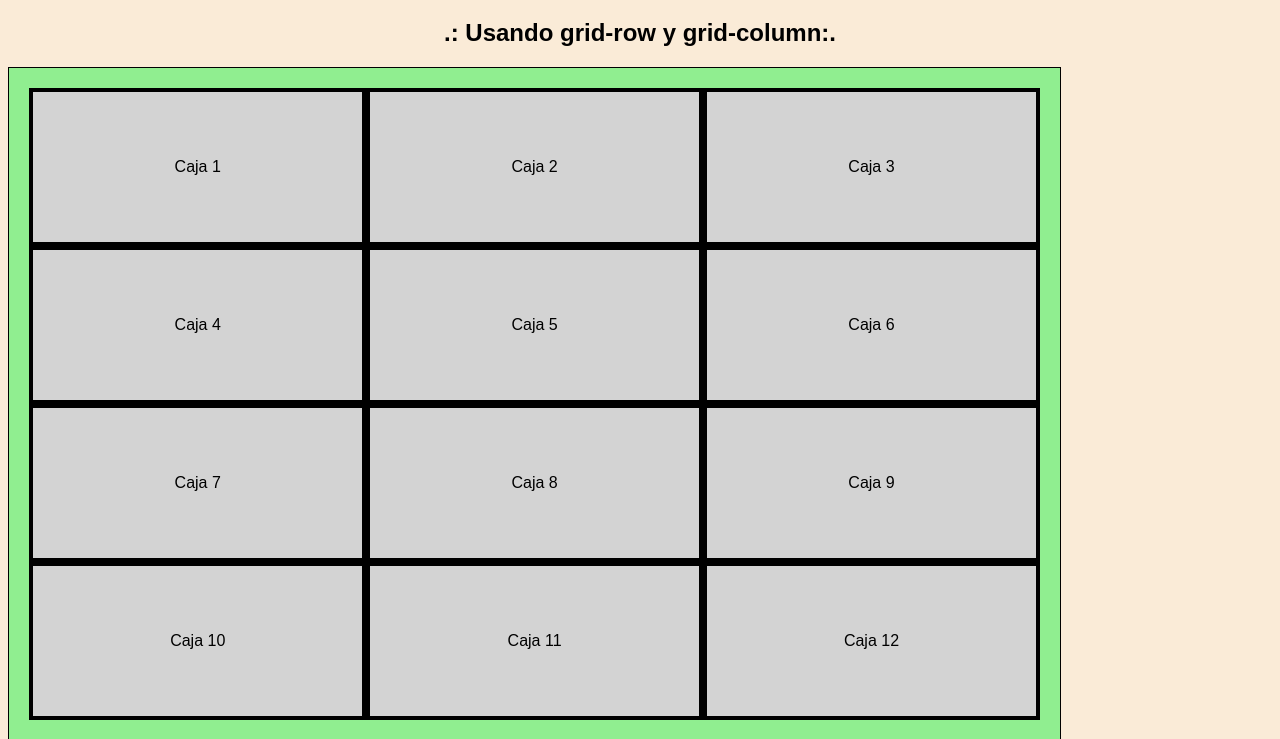
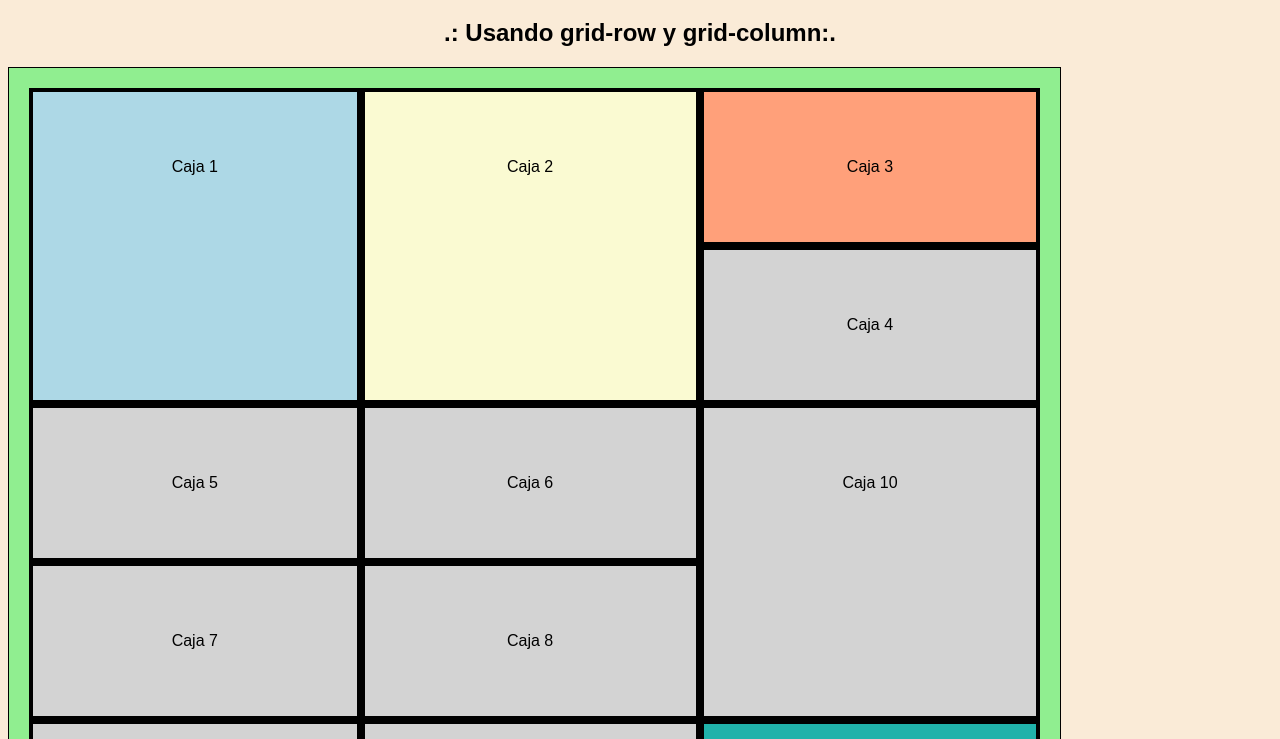
Before and after one commit to IvanT004/LM2324, a plain HTML site: page Tema 2/grid.html/ej2.html in a window 1280 px wide. Shown: the part 61-800 px from the top of the page. Drawn offline with Linux system fonts and the light colour scheme.

Commit message:
ejercicio2 grid

```diff
--- a/Tema 2/css/grid.css/rows.css
+++ b/Tema 2/css/grid.css/rows.css
@@ -28,4 +28,8 @@ body{
 
 }
 
-  .item1{grid-row: 1 / span 2;}.item2{grid-row: 1 / span 2;}.item10{grid-row: 3 / span 4;}
+  .item1{grid-row: 1 / span 2; background-color: lightblue;}
+  .item2{grid-row: 1 / span 2; background-color: lightgoldenrodyellow;}
+  .item3{background-color: lightsalmon;}
+  .item10{grid-row: 3 / span 2; grid-column: 3;}
+  .item12{background-color: lightseagreen;}
--- a/Tema 2/grid.html/ej2.html
+++ b/Tema 2/grid.html/ej2.html
@@ -13,18 +13,18 @@
 
     <div class="grid_container">
 
-        <div class="grid_items" id="item1">Caja 1</div>
-        <div class="grid_items" id="item2">Caja 2</div>
-        <div class="grid_items" id="item3">Caja 3</div>
-        <div class="grid_items" id="item4">Caja 4</div>
-        <div class="grid_items" id="item5">Caja 5</div>
-        <div class="grid_items" id="item6">Caja 6</div>
-        <div class="grid_items" id="item7">Caja 7</div>
-        <div class="grid_items" id="item8">Caja 8</div>
-        <div class="grid_items" id="item9">Caja 9</div>
-        <div class="grid_items" id="item10">Caja 10</div>
-        <div class="grid_items" id="item11">Caja 11</div>
-        <div class="grid_items" id="item12">Caja 12</div>
+        <div class="grid_items item1">Caja 1</div>
+        <div class="grid_items item2">Caja 2</div>
+        <div class="grid_items item3">Caja 3</div>
+        <div class="grid_items item4">Caja 4</div>
+        <div class="grid_items item5">Caja 5</div>
+        <div class="grid_items item6">Caja 6</div>
+        <div class="grid_items item7">Caja 7</div>
+        <div class="grid_items item8">Caja 8</div>
+        <div class="grid_items item9">Caja 9</div>
+        <div class="grid_items item10">Caja 10</div>
+        <div class="grid_items item11">Caja 11</div>
+        <div class="grid_items item12">Caja 12</div>
 
 
     </div>
```
